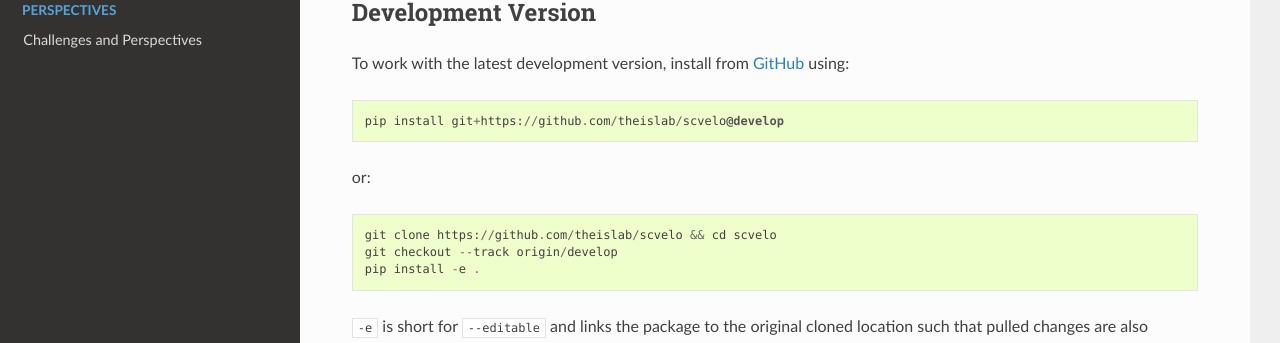
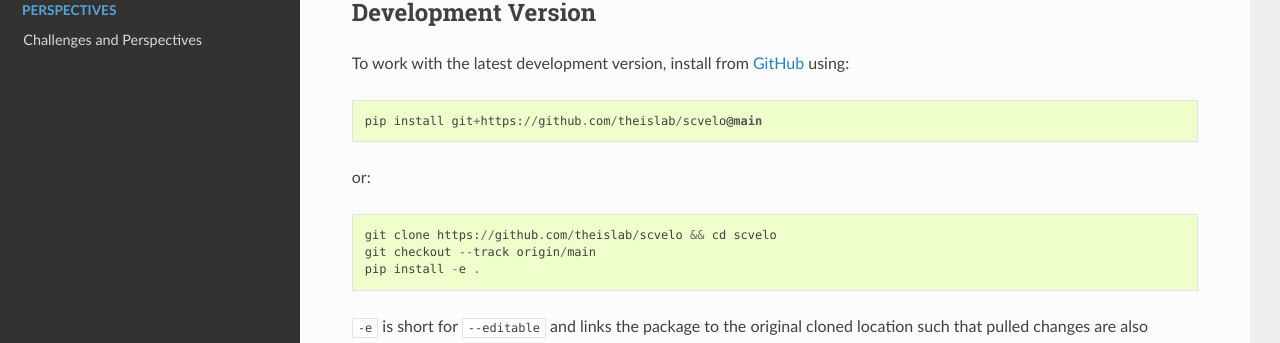
Before and after one commit to theislab/scvelo, a Sphinx documentation site: the page built from docs/source/installation.rst, in a window 1280 px wide and 900 px high. Shown: the part 432-775 px from the top of the window. Built offline with Sphinx 7.4.7 and the Read the Docs theme 2.0.0, drawn with Linux system fonts in a browser that asks for light colours; pages that are not in the unit, such as notebooks, are missing from menus; the version number is read from the project's files by our own code.

Commit message:
Update `installation.rst`

```diff
--- a/docs/source/installation.rst
+++ b/docs/source/installation.rst
@@ -19,12 +19,12 @@ Development Version
 
 To work with the latest development version, install from GitHub_ using::
 
-    pip install git+https://github.com/theislab/scvelo@develop
+    pip install git+https://github.com/theislab/scvelo@main
 
 or::
 
     git clone https://github.com/theislab/scvelo && cd scvelo
-    git checkout --track origin/develop
+    git checkout --track origin/main
     pip install -e .
 
 ``-e`` is short for ``--editable`` and links the package to the original cloned
```
